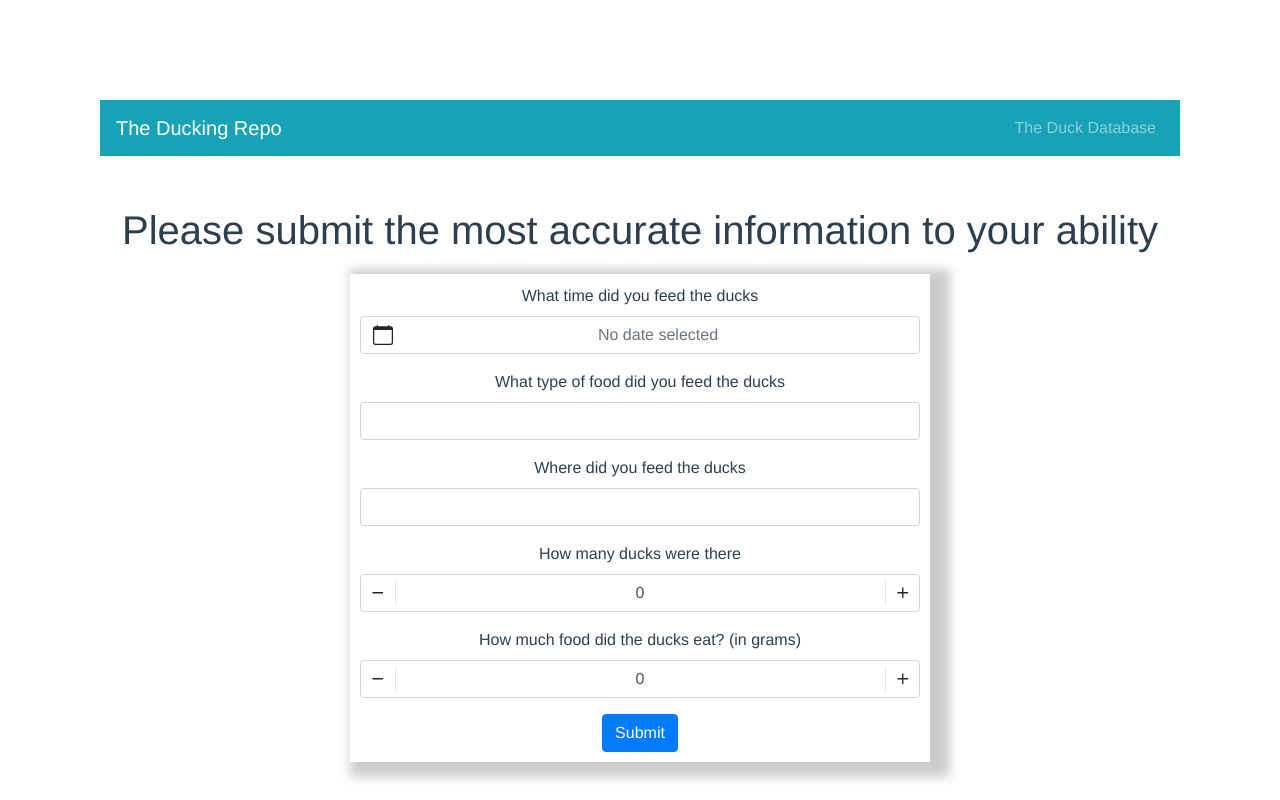
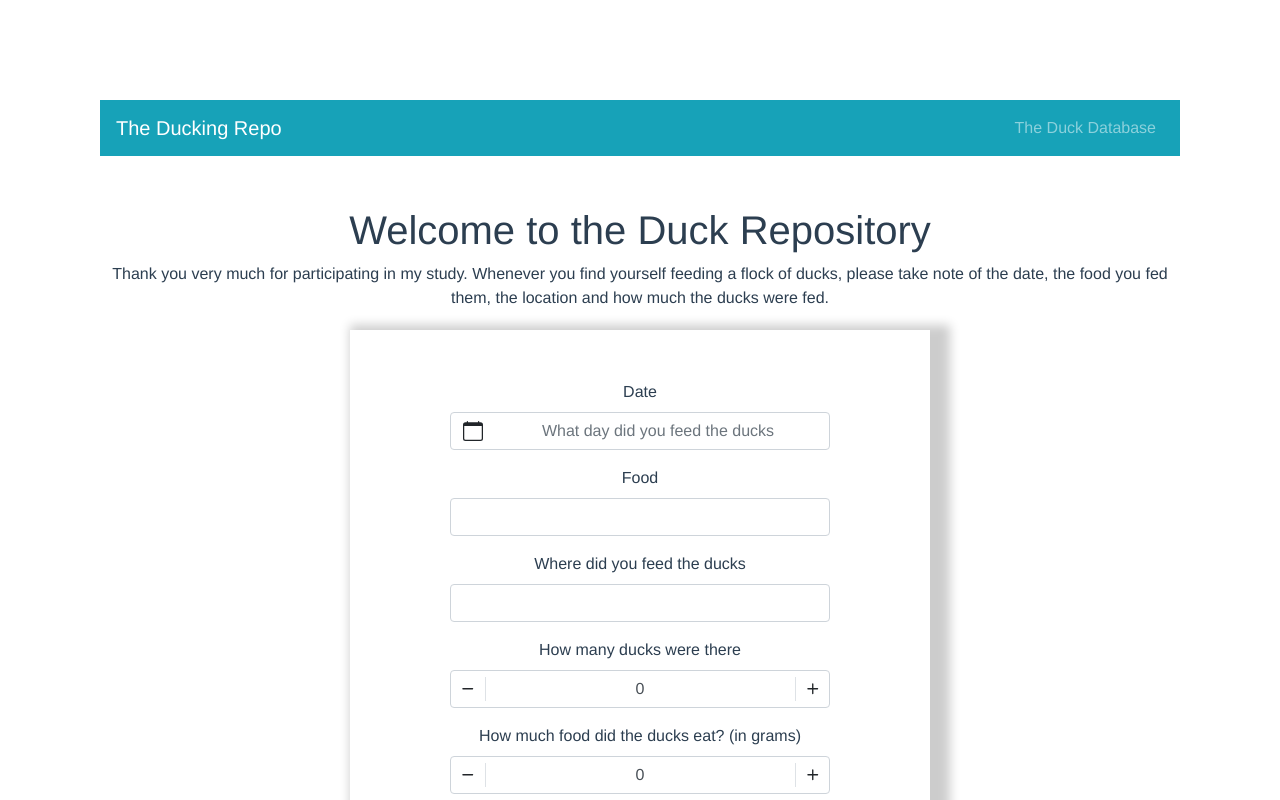
Before and after one commit to cmugavazi/The-Duck-Repositry, a Vue app: page / in a window 1280 px wide. Shown: the top 800 px of the page. Built offline with nearby package versions, Linux system fonts and the light colour scheme.

Commit message:
added form validation, css styling andpagination to duck table

```diff
--- a/index.js
+++ b/index.js
@@ -34,7 +34,7 @@ app.get("/", (req, res, next) => {
 //retrieves all information from Ducks table;
 app.get('/all', (req, res) => {
     connection.query(
-        "SELECT * FROM Ducks",
+        "SELECT date_format(feedingTime, '%D %M %Y') as 'Feeding Time', foodType, duckLocation, numOfDucks, foodQty FROM Ducks;",
         function(err, results, fields) {
           if (err == null && results.length > 0) {
             res.json(results);
--- a/package.json
+++ b/package.json
@@ -6,7 +6,7 @@
   "private": true,
   "scripts": {
     "dev": "webpack-dev-server --inline --progress --config build/webpack.dev.conf.js",
-    "start": "npm run build && node database.js",
+    "start": "node index.js",
     "build": "node build/build.js"
   },
   "dependencies": {
--- a/src/components/DuckInfo.vue
+++ b/src/components/DuckInfo.vue
@@ -1,9 +1,10 @@
 <template>
 <div id="main">
-    <div class="duckTable">
-        <b-table :items="ducks" caption-top>
+    <div class="duckPage">
+        <b-table class="duckTable" striped hover bordered :items="ducks" :per-page="perPage" :current-page="currentPage" caption-top>
         <template #table-caption>This is a table  will contain information on the ducks.</template>
         </b-table>
+        <b-pagination v-model="currentPage" :total-rows="rows" :per-page="perPage" aria-controls="duckTable"></b-pagination>
   </div>
 </div>
 </template>
@@ -19,7 +20,9 @@ export default {
         location: '',
         duckQty: '',
         foodAmount: '',
-        ducks: []
+        ducks: [],
+        currentPage: 1,
+        perPage: 10
       }
     },
     async created() {
@@ -27,14 +30,18 @@ export default {
       const ducks = await axios.get("http://localhost:5000/all");
       console.log(ducks.data);
       this.ducks = ducks.data;
+    },
+    computed: {
+      rows() {
+        return this.ducks.length;
+      }
     }
 }
 </script>
 
 <style scoped>
-#main {
-}
-.duckTable {
+
+.duckPage {
     margin: 10px;
     padding: 10px;
     box-shadow: 10px 5px 10px 10px rgba(0, 0, 0, 0.2);
--- a/src/components/UserSubmission.vue
+++ b/src/components/UserSubmission.vue
@@ -1,21 +1,23 @@
 <template>
     <div id="main">
-        <h1> Please submit the most accurate information to your ability </h1>
+        <h1>Welcome to the Duck Repository</h1>
+        <p>Thank you very much for participating in my study. Whenever you find yourself feeding a flock of ducks, please take note of the date, the food you fed them, the location and how much the ducks were fed.</p>
+        <p style="color: red">{{message}}</p>
         <b-form class="userForm">
-            <b-form-group id="fieldset-1" label="What time did you feed the ducks" label-for="feedingTime">
-                <b-form-datepicker id="feedingTime" v-model="feedingTime"></b-form-datepicker>
+            <b-form-group id="fieldset-1" label="Date" label-for="feedingTime">
+                <b-form-datepicker  id="feedingTime" v-model="feedingTime" :max="max" placeholder="What day did you feed the ducks"></b-form-datepicker>
             </b-form-group>
-            <b-form-group id="fieldset-1" label="What type of food did you feed the ducks" label-for="food">
-                <b-form-input id="food" v-model="food"></b-form-input>
+            <b-form-group id="fieldset-1" label="Food" label-for="food">
+                <b-form-input id="food" v-model="food" required></b-form-input>
             </b-form-group>
             <b-form-group id="fieldset-1" label="Where did you feed the ducks" label-for="location">
-                <b-form-input id="location" v-model="location"></b-form-input>
+                <b-form-input id="location" v-model="location" required></b-form-input>
             </b-form-group>
             <b-form-group id="fieldset-1" label="How many ducks were there" label-for="duckQty">
-                <b-form-spinbutton id="duckQty" v-model="duckQty" min="1" max="100" placeholder="0"></b-form-spinbutton>
+                <b-form-spinbutton id="duckQty" v-model="duckQty" min="1" max="100" placeholder="0" required></b-form-spinbutton>
             </b-form-group>
             <b-form-group id="fieldset-1" label="How much food did the ducks eat? (in grams)" label-for="foodAmount">
-                <b-form-spinbutton id="foodAmount" v-model="foodAmount" min="1" max="1000" placeholder="0"></b-form-spinbutton>
+                <b-form-spinbutton id="foodAmount" v-model="foodAmount" min="1" max="1000" placeholder="0" required></b-form-spinbutton>
             </b-form-group>
             <b-button variant="primary" type="submit" v-on:click="submitInfo(`${feedingTime}`, `${food}`, `${location}`, `${duckQty}`, `${foodAmount}`)">Submit</b-button>
         </b-form>
@@ -28,8 +30,12 @@ import axios from "axios";
 
 export default {
     methods: {
-        //takes user inputs and uses them as request for the post api
+        //takes user inputs and uses them as params for the post api
         submitInfo(feedingTime, food, location, duckQty, foodAmount){
+            //if a field is not completed, the user cannot submit
+            if (feedingTime.length == 0 || food.length == 0 || location.length == 0){
+                return this.message = "*Please complete form before submission*";
+            }else {
             axios.post('http://localhost:5000/addDucks', {
                 feedingTime: feedingTime,
                 foodType: food,
@@ -37,30 +43,40 @@ export default {
                 numOfDucks: duckQty,
                 foodQty: foodAmount
             });
-            alert("Thank you for your submission!");
+            alert("Thank you for your contribution!");
+            }
         }
     },
     data() {
+         const today = new Date();
+
+         //ensures user cannot input a future date in the calendar
+         const maxDate = new Date(today);
         return {
             feedingTime: '',
             food: '',
             location: '',
             duckQty: '',
-            foodAmount: ''
+            foodAmount: '',
+            message: '',
+            max: maxDate
         }
-    }
+    },
 
 }
 </script>
 
 <style scoped>
 #main {
+
 }
 .userForm {
     margin: 250px;
     margin-top: 20px;
-    padding: 10px;
+    padding: 100px;
+    padding-top: 50px;
     box-shadow: 10px 5px 10px 10px rgba(0, 0, 0, 0.2);
+
 }
 
 </style>
```
